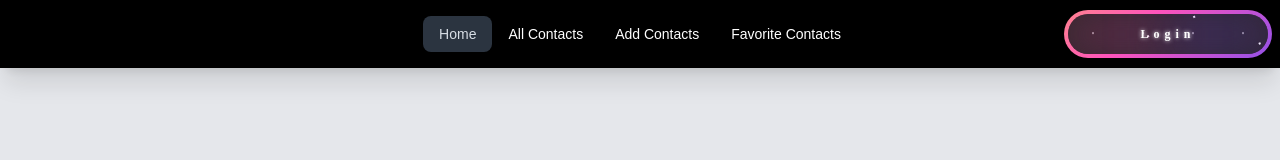
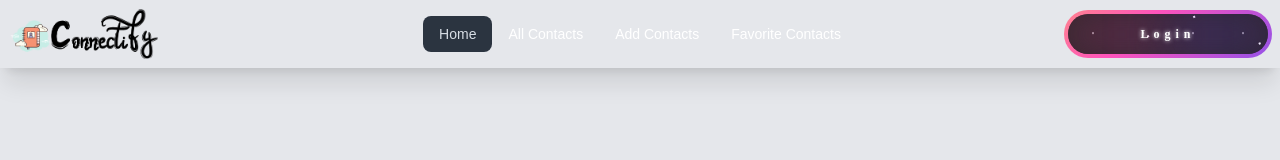
Before and after one commit to Abrar-404/contact_app, a React (Vite) app in the folder contact_app_client/: page / in a window 1280 px wide. Shown: the top 160 px of the page. Built offline with nearby package versions, Linux system fonts and the light colour scheme; no server answers.

Commit message:
added logo

```diff
--- a/contact_app_client/src/Components/Pages/Navbar/Navbar.jsx
+++ b/contact_app_client/src/Components/Pages/Navbar/Navbar.jsx
@@ -1,6 +1,6 @@
 import { useContext } from 'react';
 import { Link, NavLink, useNavigate } from 'react-router-dom';
-// import img from '../../assets/logo.svg';
+import logo from '../../../../public/Logo.png';
 import '../../Styles/signout.css';
 import { AuthContext } from './../../../AuthProvider/AuthProvider';
 import '../../Styles/loginbtn.css';
@@ -62,7 +62,7 @@ const Navbar = () => {
 
   return (
     <>
-      <div className="navbar sticky top-0 z-50 bg-[#000000] shadow-xl">
+      <div className="navbar sticky top-0 z-50 shadow-xl">
         <div className="navbar-start">
           <div className="dropdown">
             <label tabIndex={0} className="text-white btn btn-ghost lg:hidden">
@@ -88,7 +88,7 @@ const Navbar = () => {
               {navs}
             </ul>
           </div>
-          <img className="max-w-[150px] max-h-[80px]" src="" alt="" />
+          <img className="max-w-[150px] max-h-[80px]" src={logo} alt="" />
         </div>
         <div className="hidden navbar-center lg:flex">
           <ul className="px-1 menu menu-horizontal">{navs}</ul>
```
Also changed, not shown: contact_app_client/public/Logo.png (added).
